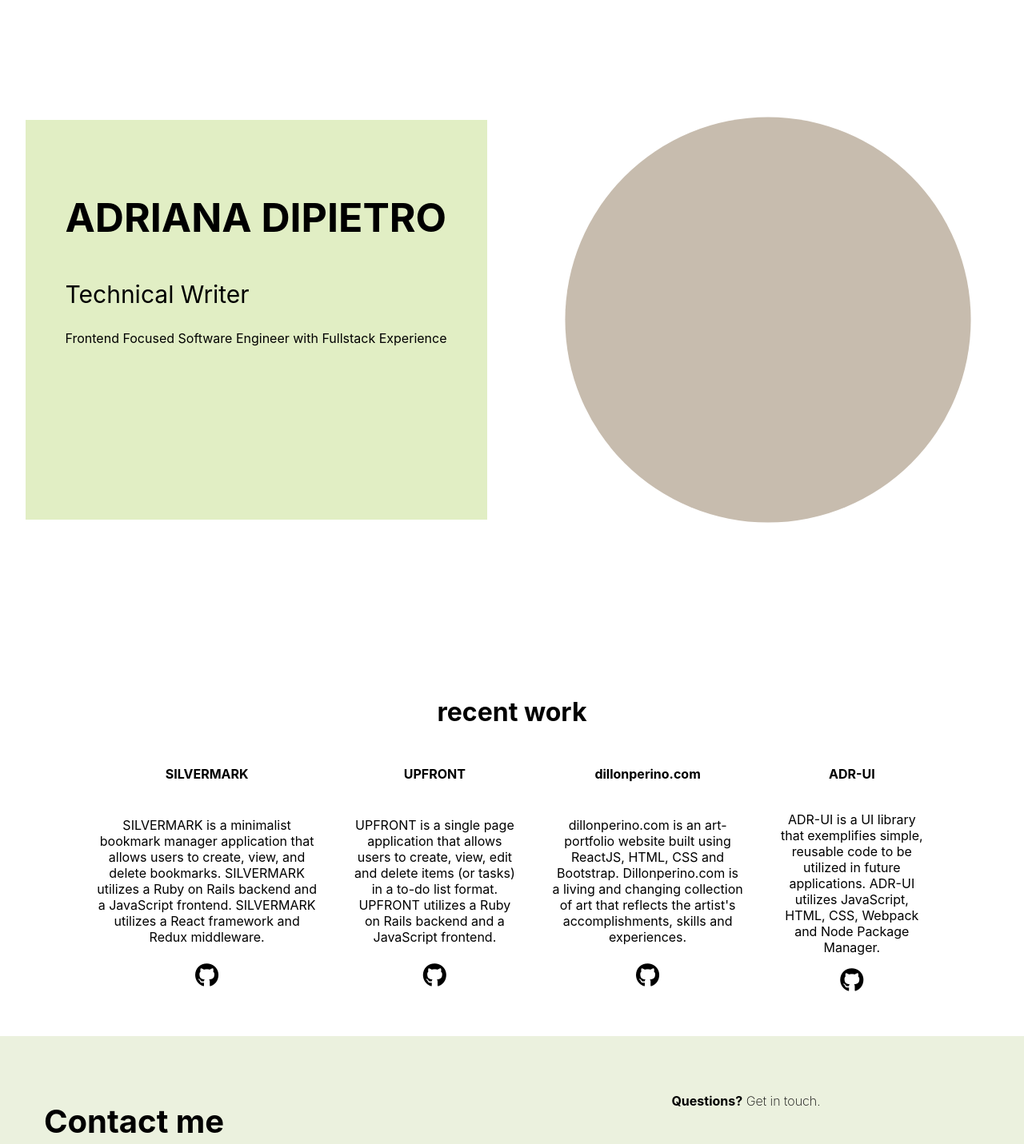
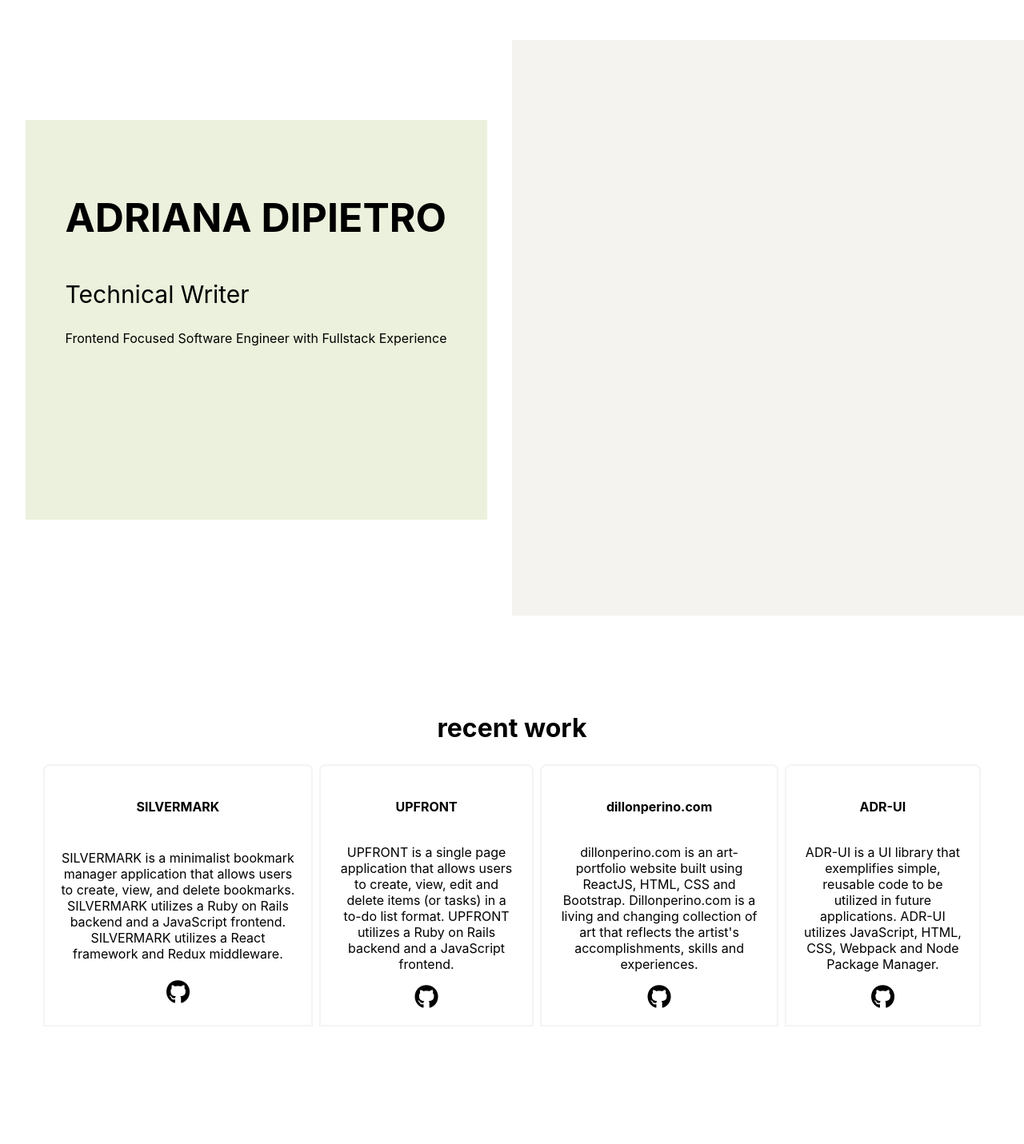
Before and after one commit to am20dipi/portfolio, a React (Create React App) app in the folder frontend/: page / in a window 1280 px wide. Shown: the top 1431 px of the page at 80% size. Built offline with nearby package versions, Linux system fonts and the light colour scheme.

Commit message:
Styling projects cards

```diff
--- a/frontend/src/index.css
+++ b/frontend/src/index.css
@@ -35,7 +35,7 @@ code {
 .i-left-wrapper {
   padding: 50px;
   height: 50%;
-  background-color: rgb(225, 238, 196);
+  background-color: rgb(235, 241, 220);
   display: flex;
   flex-direction: column;
 }
@@ -77,13 +77,13 @@ code {
   position: absolute;
 }
 .i-bg {
-  clip-path: circle(35%);
+
   width: 100%;
-  height: 100%;
+  height: 90%;
   position: absolute;
-  top: 0;
+  top: 50px;
   right: 0;
-  background-color: rgb(199, 188, 174);
+  background-color: rgb(245, 243, 240);
 }
 
 /* <!-- about --> */
@@ -243,31 +243,39 @@ button.submit{
 /* projects */
 
 .p{
-  padding: 50px 100px;
+  padding: 50px 30px;
   display: flex;
   flex-direction: column;
   align-items: center;
   text-align: center;
+  height: 100vh;
+  position: relative;
+  margin: 20px;
 }
 
 .p-list{
   display: flex;
-
+  width: 100%
 }
 
 .project{
   display: flex;
   flex-wrap: wrap;
-  justify-content: space-between;
+  margin: 4px;
   justify-content: center;
-  text-align: center;
-  padding: 5px 20px;
+  padding: 20px 20px;
+  border: 2px solid rgb(245, 244, 244);
+  border-radius: 8px 8px 0px 0px;
+  overflow: hidden;
 }
 
 .card-link i {
   font-size: 30px;
 }
 
-.card-link i :hover{
-  background-color:rgb(155, 177, 113)
+
+
+.project:hover{
+  box-shadow: 0 0px 12px 0px rgb(170, 169, 169);
+  cursor: pointer;
 }
```
